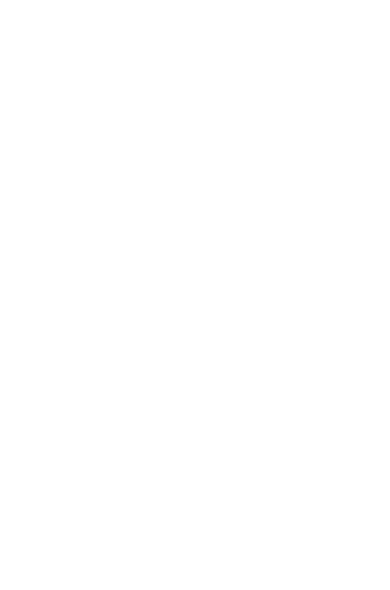
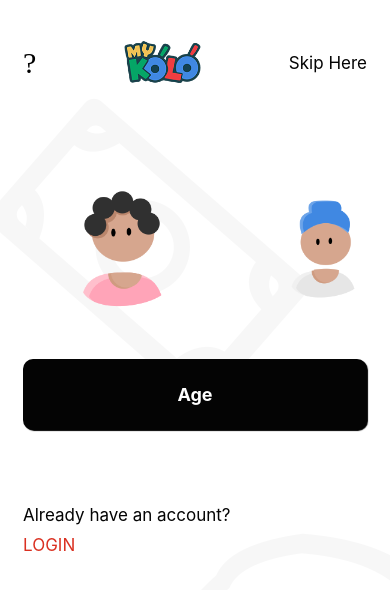
Before and after one commit to supacode/mykolo-frontend-app-react-native, a React Native app: screen / in a window 390 px wide. Shown: the top 590 px of the page. Built offline with nearby package versions, Linux system fonts and the light colour scheme.

Commit message:
Create setAge screen

```diff
--- a/App.tsx
+++ b/App.tsx
@@ -7,9 +7,13 @@
 import EducationPage from './src/screens/Education';
 import NextOfKinPage from './src/screens/NextOfKin';
 import PasswordRecoveryPage from './src/screens/PasswordRecovery';
-import PhoneVerificationPage from './src/screens/PhoveVerification';
+import PhoneVerificationPage from './src/screens/PhoneVerification';
 import PinPage from './src/screens/Pin';
 import OTPsent from './src/screens/OTPsent';
+import WelcomeBack from './src/screens/WelcomeBack';
+import SaveWith from './src/screens/SaveWith';
+import NameInput from './src/screens/NameInput';
+import SetAge from './src/screens/SetAge';
 
 const App: React.FC = () => {
   return (
@@ -24,6 +28,10 @@
       {/* <PhoneVerificationPage /> */}
       {/* <OTPsent /> */}
       {/* <PinPage /> */}
+      {/* <WelcomeBack /> */}
+      {/* <SaveWith /> */}
+      {/* <NameInput /> */}
+      <SetAge />
     </Fragment>
   );
 };
--- /dev/null
+++ b/src/components/AuthFooter.tsx
@@ -0,0 +1,14 @@
+import React from 'react';
+import { StyleSheet, View } from 'react-native';
+
+const AuthFooter: React.FC = ({ children }) => {
+  return <View style={styles.authFooterWrap}>{children}</View>;
+};
+
+const styles = StyleSheet.create({
+  authFooterWrap: {
+    marginTop: 50,
+  },
+});
+
+export default AuthFooter;
--- /dev/null
+++ b/src/screens/NameInput.tsx
@@ -0,0 +1,30 @@
+import React from 'react';
+import { Text } from 'react-native';
+import { globalStyles } from '../assets/globals';
+
+import AppButton from '../components/AppButton';
+import AppTextInput from '../components/AppTextInput';
+import AuthFooter from '../components/AuthFooter';
+import Authentication from '../containers/Authentication';
+
+const NameInput: React.FC = () => {
+  return (
+    <Authentication
+      pageTitle="Sign Up"
+      pageSubTitle="Please sign in to continue app"
+    >
+      <AppTextInput placeholder="E-mail address" />
+
+      <AppButton text="Continue" />
+
+      <AuthFooter>
+        <Text style={globalStyles.defaultText}>Already have an account?</Text>
+        <Text style={[globalStyles.defaultText, globalStyles.dangerText]}>
+          LOGIN
+        </Text>
+      </AuthFooter>
+    </Authentication>
+  );
+};
+
+export default NameInput;
--- /dev/null
+++ b/src/screens/SaveWith.tsx
@@ -0,0 +1,50 @@
+import React from 'react';
+import { StyleSheet, Text, View } from 'react-native';
+import { globalStyles } from '../assets/globals';
+import { Feather } from '@expo/vector-icons';
+
+import AppButton from '../components/AppButton';
+import AppTextInput from '../components/AppTextInput';
+import Authentication from '../containers/Authentication';
+import AuthFooter from '../components/AuthFooter';
+
+const SaveWith: React.FC = () => {
+  return (
+    <Authentication
+      pageTitle="Save With MyKolo"
+      pageSubTitle="Please sign in to continue app"
+    >
+      <AppTextInput
+        icon={<Feather name="smartphone" size={30} color="black" />}
+        placeholder="E-mail address"
+        keyboardType="phone-pad"
+      />
+      <AppTextInput
+        icon={<Feather name="lock" size={30} color="black" />}
+        placeholder="•••••••"
+        secureTextEntry
+      />
+
+      <Text style={styles.forgotPasswordText}>Forgot Password?</Text>
+      <AppButton text="Sign in Account" />
+
+      <AuthFooter>
+        <Text style={globalStyles.defaultText}>Don't have an account?</Text>
+        <Text style={[globalStyles.defaultText, globalStyles.dangerText]}>
+          REGISTER
+        </Text>
+      </AuthFooter>
+    </Authentication>
+  );
+};
+
+const styles = StyleSheet.create({
+  forgotPasswordText: {
+    ...globalStyles.defaultText,
+    ...globalStyles.dangerText,
+    textAlign: 'right',
+    marginBottom: 50,
+  },
+});
+
+export default SaveWith;
--- /dev/null
+++ b/src/screens/SetAge.tsx
@@ -0,0 +1,43 @@
+import React from 'react';
+import { StyleSheet, Text, View, Image } from 'react-native';
+import { globalStyles } from '../assets/globals';
+
+import AppButton from '../components/AppButton';
+import AuthFooter from '../components/AuthFooter';
+import Authentication from '../containers/Authentication';
+
+const SetAge: React.FC = () => {
+  return (
+    <Authentication>
+      <View style={styles.imageWrap}>
+        <Image
+          style={styles.avatarImg}
+          source={require('../assets/female.png')}
+        />
+        <Image
+          style={styles.avatarImg}
+          source={require('../assets/male.png')}
+        />
+      </View>
+      <AppButton text="Age" />
+
+      <AuthFooter>
+        <Text style={globalStyles.defaultText}>Already have an account?</Text>
+        <Text style={[globalStyles.defaultText, globalStyles.dangerText]}>
+          LOGIN
+        </Text>
+      </AuthFooter>
+    </Authentication>
+  );
+};
+
+const styles = StyleSheet.create({
+  imageWrap: {
+    flexDirection: 'row',
+    justifyContent: 'space-evenly',
+    marginBottom: 30,
+  },
+  avatarImg: { height: 120, resizeMode: 'contain' },
+});
+
+export default SetAge;
--- /dev/null
+++ b/src/screens/WelcomeBack.tsx
@@ -0,0 +1,35 @@
+import React from 'react';
+import { StyleSheet, Text, View } from 'react-native';
+import { globalStyles } from '../assets/globals';
+import { Feather } from '@expo/vector-icons';
+
+import AppButton from '../components/AppButton';
+import AppTextInput from '../components/AppTextInput';
+import Authentication from '../containers/Authentication';
+import AuthFooter from '../components/AuthFooter';
+
+const WelcomeBack: React.FC = () => {
+  return (
+    <Authentication
+      pageTitle="Wecome Back"
+      pageSubTitle="Enter your registered phone number to login"
+    >
+      <AppTextInput
+        icon={<Feather name="smartphone" size={30} color="black" />}
+        placeholder="+234 000 000 000"
+        keyboardType="phone-pad"
+        flagIcon
+      />
+
+      <AppButton text="Sign In" />
+
+      <AuthFooter>
+        <Text style={[globalStyles.defaultText, globalStyles.dangerText]}>
+          Help?
+        </Text>
+      </AuthFooter>
+    </Authentication>
+  );
+};
+
+export default WelcomeBack;
```
Also changed, not shown: src/screens/Email.tsx (+9 -1 lines), src/screens/OTPsent.tsx (+6 -3 lines), src/screens/PhoneVerification.tsx (renamed from src/screens/PhoveVerification.tsx).
